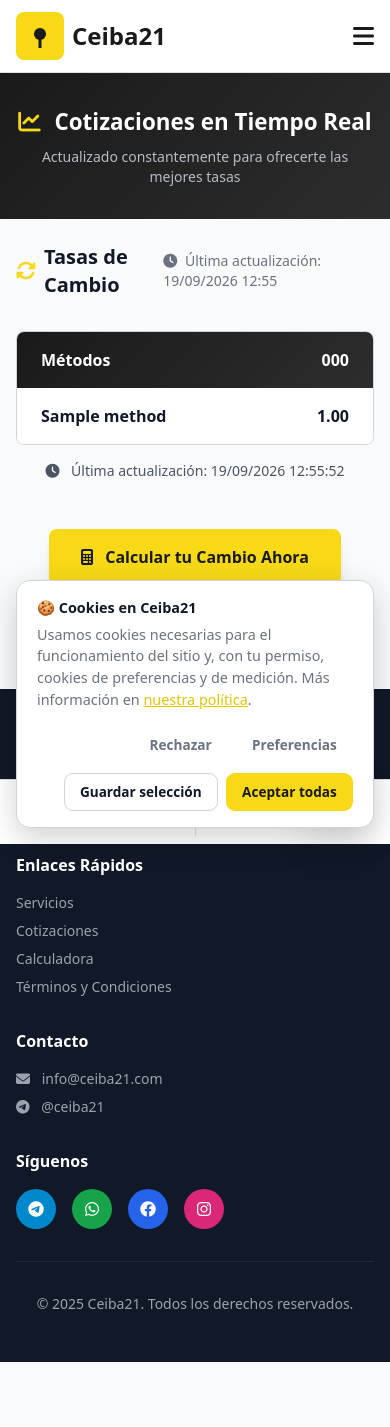
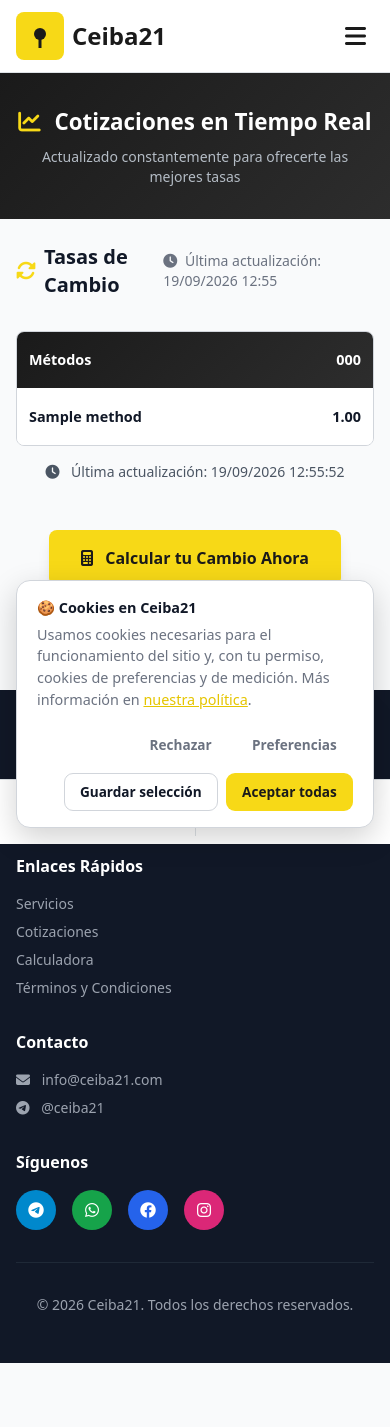
Before and after one commit to josemoramoron/ceiba21-cotizaciones, a Flask app: page /cotizaciones in a window 390 px wide. Before the commit the page ends 1362 px from the top, so only its background shows below. Run offline with Flask 3, Linux system fonts and the light colour scheme; tables that the repository leaves empty hold one stand-in row (values such as "Sample post").

Commit message:
depuracion de estetica responsive

```diff
--- a/app/__init__.py
+++ b/app/__init__.py
@@ -150,6 +150,15 @@ def _register_context_processors(app):
             'cookie_cfg': CookieConsentService.get_client_config(),
         }
 
+    # Año actual para el copyright del footer de public_base.html.
+    # No todas las rutas pasan `now` a la plantilla (solo cotizaciones/dashboard
+    # lo hacen para sus propios usos), así que el footer necesita su propia
+    # variable siempre disponible en vez de depender de eso.
+    @app.context_processor
+    def inject_current_year():
+        from datetime import datetime
+        return {'current_year': datetime.now().year}
+
 
 def _maybe_start_ingestion_scheduler(app):
     """
--- a/app/templates/public/cotizaciones.html
+++ b/app/templates/public/cotizaciones.html
@@ -1,6 +1,26 @@
 {% extends "public_base.html" %}
 
 {% block title %}Cotizaciones en Tiempo Real - Ceiba21{% endblock %}
+
+{% block extra_css %}
+<style>
+    /* En pantallas angostas, la tabla de tasas desbordaba ~30px del ancho
+       visible (columna COP cortada) sin ninguna señal de que era
+       desplazable. Con menos padding en las celdas alcanza para que quepan
+       las 3 columnas sin necesidad de scroll horizontal. */
+    @media (max-width: 480px) {
+        .rates-table-wrap table th,
+        .rates-table-wrap table td {
+            padding-left: 0.75rem;
+            padding-right: 0.75rem;
+        }
+        .rates-table-wrap table .font-bold.text-base,
+        .rates-table-wrap table .font-semibold.text-base {
+            font-size: 0.9rem;
+        }
+    }
+</style>
+{% endblock %}
 
 {% block content %}
 
@@ -41,7 +61,7 @@
 	</div>
 
 	<!-- Tabla de Cotizaciones (SIN header redundante) -->
-	<div class="overflow-x-auto rounded-lg" style="background-color: var(--color-surface); border: 1px solid var(--color-border);">
+	<div class="overflow-x-auto rounded-lg rates-table-wrap" style="background-color: var(--color-surface); border: 1px solid var(--color-border);">
 	    <table class="min-w-full">
 	        <thead style="background: linear-gradient(135deg, var(--brand-black) 0%, var(--brand-black-light) 100%);">
 	            <tr>
--- a/app/templates/public_base.html
+++ b/app/templates/public_base.html
@@ -200,6 +200,14 @@
         }
         [data-theme="dark"] .mobile-action-bar span { color: #E6EDF3; }
 
+        /* ─── Botón flotante de contacto: en móvil hay que subirlo por
+               encima de la barra de acción fija (.mobile-action-bar, ~65px
+               + el margen de seguridad del notch), si no queda tapado.
+               Mismo ajuste que ya tiene .chat-panel más abajo. ─────── */
+        @media (max-width: 767px) {
+            #contactMenu { bottom: calc(88px + env(safe-area-inset-bottom)); }
+        }
+
         /* ─── Banner de cookies ──────────────────────── */
         .cookie-banner {
             position: fixed;
@@ -339,17 +347,19 @@
                     <i class="fas fa-download text-xs"></i>
                     <span>Instalar</span>
                 </button>
-                <button id="menuToggle" class="text-2xl nav-text">
+                <button id="menuToggle" class="text-2xl nav-text p-2 -mr-2 rounded-lg hover:bg-gray-100 transition" aria-label="Abrir menú">
                     <i class="fas fa-bars"></i>
                 </button>
             </div>
         </div>
 
         <!-- Menú móvil desplegable -->
-        <div id="mobile-menu" class="hidden md:hidden pb-4 space-y-3">
-            <div class="flex justify-center py-2">
-                <button id="themeToggleMobile" class="p-3 rounded-lg hover:bg-gray-100 transition" aria-label="Cambiar tema">
+        <div id="mobile-menu" class="hidden md:hidden pb-4 px-4 -mx-4 space-y-3 rounded-b-2xl shadow-xl"
+             style="background-color: var(--nav-bg);">
+            <div class="flex justify-center py-2 border-b" style="border-color: var(--nav-border);">
+                <button id="themeToggleMobile" class="flex items-center gap-2 px-4 py-2 rounded-lg hover:bg-gray-100 transition" aria-label="Cambiar tema">
                     <i class="fas fa-moon text-xl nav-text" id="themeIconMobile"></i>
+                    <span class="text-sm font-medium nav-text" id="themeLabelMobile">Modo oscuro</span>
                 </button>
             </div>
             <a href="{{ url_for('public.home') }}"        class="block py-2 nav-text">Inicio</a>
@@ -374,6 +384,9 @@
         </div>
     </div>
 </nav>
+
+<!-- Fondo semitransparente detrás del menú móvil desplegable -->
+<div id="mobileMenuBackdrop" class="hidden md:hidden fixed inset-0 z-30" style="background-color: rgba(0,0,0,0.4);"></div>
 
 <!-- Contenido principal -->
 <main>
@@ -428,7 +441,7 @@
             </div>
         </div>
         <div class="border-t border-gray-800 mt-8 pt-8 text-center text-sm text-gray-400">
-            <p>&copy; 2025 Ceiba21. Todos los derechos reservados.</p>
+            <p>&copy; {{ current_year }} Ceiba21. Todos los derechos reservados.</p>
         </div>
     </div>
 </footer>
@@ -703,6 +716,11 @@
             }
         });
 
+        const themeLabelMobile = document.getElementById('themeLabelMobile');
+        if (themeLabelMobile) {
+            themeLabelMobile.textContent = theme === 'dark' ? 'Modo claro' : 'Modo oscuro';
+        }
+
         // Las variables CSS manejan el navbar automáticamente
         // No se necesita JS para cambiar colores del nav
     }
@@ -721,8 +739,18 @@
     document.getElementById('themeToggleMobile')?.addEventListener('click', toggleTheme);
 
     // ── Menú móvil ───────────────────────────────────────
+    function setMobileMenuOpen(open) {
+        document.getElementById('mobile-menu')?.classList.toggle('hidden', !open);
+        document.getElementById('mobileMenuBackdrop')?.classList.toggle('hidden', !open);
+    }
+
     document.getElementById('menuToggle')?.addEventListener('click', function () {
-        document.getElementById('mobile-menu').classList.toggle('hidden');
+        const isHidden = document.getElementById('mobile-menu')?.classList.contains('hidden');
+        setMobileMenuOpen(!!isHidden);
+    });
+
+    document.getElementById('mobileMenuBackdrop')?.addEventListener('click', function () {
+        setMobileMenuOpen(false);
     });
 
     // ── Menú radial de contacto ──────────────────────────
```
Also changed, not shown: app/templates/public/calculadora.html (+6 -2 lines).
